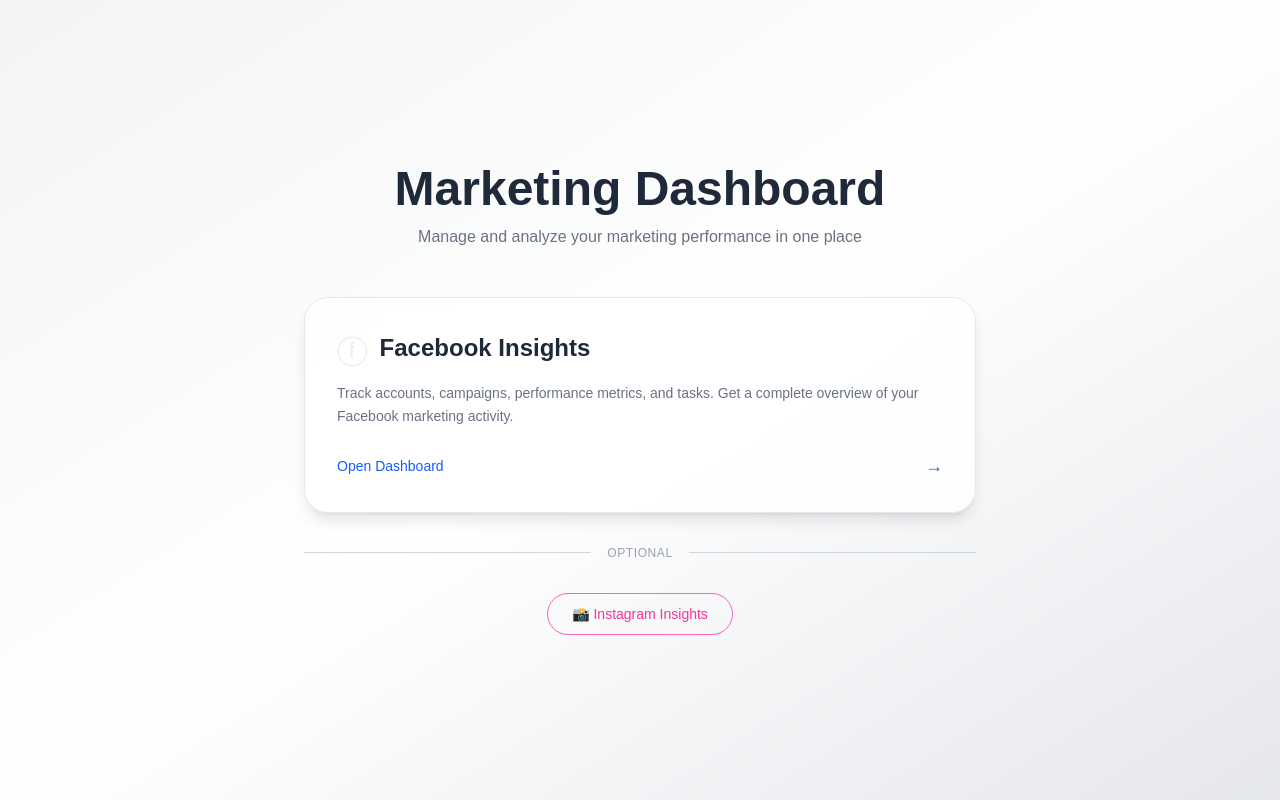
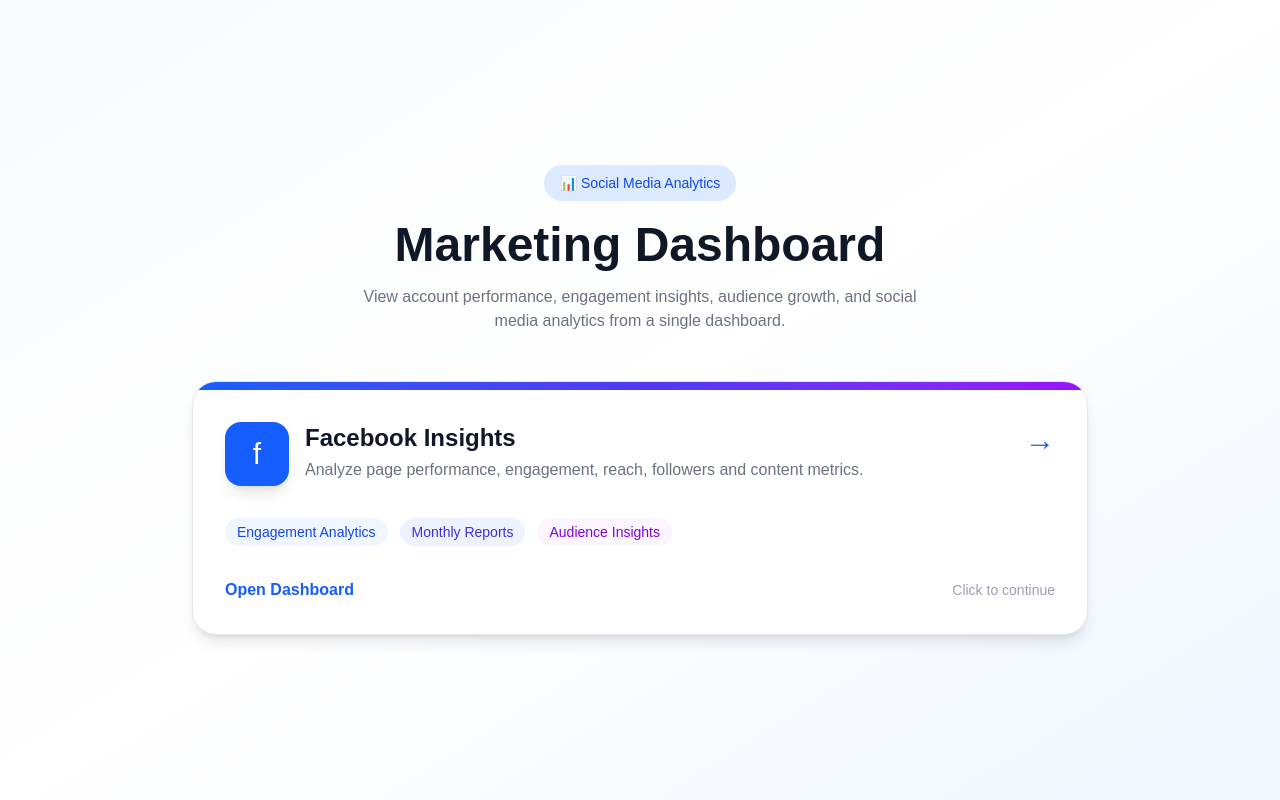
Before and after one commit to Developer-ParMarketing/social-media-dashboard, a Next.js app: page / in a window 1280 px wide. Built offline with nearby package versions, Linux system fonts and the light colour scheme.

Commit message:
some chnages

```diff
--- a/app/accounts/[id]/page.jsx
+++ b/app/accounts/[id]/page.jsx
@@ -1,7 +1,7 @@
 "use client";
 
 import { useEffect, useState, useRef } from "react";
-import { useParams, useSearchParams } from "next/navigation";
+import { useParams, useSearchParams, useRouter } from "next/navigation";
 import API from "@/services/api";
 
 /* ── helpers ── */
@@ -488,6 +488,7 @@
    MAIN PAGE
 ════════════════════════════════════════════════════ */
 export default function AccountDetails() {
+    const router = useRouter();
     const { id } = useParams();
     const searchParams = useSearchParams();
     const pageToken = searchParams.get("token");
@@ -634,6 +635,13 @@
             {/* NAV */}
             {/* NAV — replace existing nav div */}
             <div className="sticky top-0 z-40 bg-white/80 backdrop-blur border-b border-gray-200 px-6 py-3 flex items-center gap-3">
+                {/* Back Button */}
+                <button
+                    onClick={() => router.back()}
+                    className="flex items-center justify-center w-10 h-10 rounded-xl border border-gray-200 bg-white hover:bg-gray-50 hover:border-indigo-300 transition-all"
+                >
+                    ←
+                </button>
                 <div className="w-2 h-2 rounded-full bg-indigo-500 animate-pulse" />
                 <span className="text-sm font-semibold text-gray-600 tracking-wide uppercase">{page.name}</span>
 
--- a/app/page.jsx
+++ b/app/page.jsx
@@ -2,72 +2,121 @@
 
 export default function Page() {
   return (
-    <div className="min-h-screen bg-gradient-to-br from-gray-100 via-white to-gray-200 flex flex-col items-center justify-center px-4">
+    <div className="min-h-screen bg-gradient-to-br from-slate-50 via-white to-blue-50 flex items-center justify-center px-4">
 
-      {/* Heading */}
+      <div className="w-full max-w-4xl">
+
+        {/* Header */}
         <div className="text-center mb-12">
-        <h1 className="text-4xl md:text-5xl font-extrabold text-gray-800 mb-3">
+          <div className="inline-flex items-center gap-2 px-4 py-2 rounded-full bg-blue-100 text-blue-700 text-sm font-medium mb-5">
+            📊 Social Media Analytics
+          </div>
+
+          <h1 className="text-5xl font-black text-gray-900 mb-4">
             Marketing Dashboard
           </h1>
-        <p className="text-gray-500 text-sm md:text-base">
-          Manage and analyze your marketing performance in one place
+
+          <p className="text-gray-500 max-w-xl mx-auto">
+            View account performance, engagement insights, audience growth,
+            and social media analytics from a single dashboard.
           </p>
         </div>
 
-      {/* Main Card */}
-      <div className="w-full max-w-2xl">
+        {/* Dashboard Card */}
+        <Link href="/accounts">
+          <div className="group cursor-pointer">
 
-        {/* Facebook Card */}
-        <Link href="/accounts">
-          <div className="group bg-white/80 backdrop-blur-lg p-8 rounded-3xl shadow-lg hover:shadow-2xl transition-all duration-300 cursor-pointer border border-gray-200 hover:border-blue-500 hover:scale-[1.02]">
+            <div className="relative overflow-hidden rounded-3xl bg-white border border-gray-200 shadow-lg hover:shadow-2xl hover:border-blue-300 transition-all duration-300">
 
-            {/* Icon + Title */}
-            <div className="flex items-center gap-3 mb-4">
-              <div className="text-3xl">ⓕ</div>
-              <h2 className="text-2xl font-semibold text-gray-800">
+              {/* Top Gradient */}
+              <div className="h-2 bg-gradient-to-r from-blue-600 via-indigo-600 to-purple-600" />
+
+              <div className="p-8">
+
+                <div className="flex items-start justify-between">
+
+                  <div className="flex gap-4">
+
+                    <div className="w-16 h-16 rounded-2xl bg-blue-600 text-white flex items-center justify-center text-3xl shadow-lg">
+                      f
+                    </div>
+
+                    <div>
+                      <h2 className="text-2xl font-bold text-gray-900">
                         Facebook Insights
                       </h2>
+
+                      <p className="text-gray-500 mt-1">
+                        Analyze page performance, engagement,
+                        reach, followers and content metrics.
+                      </p>
                     </div>
 
-            {/* Description */}
-            <p className="text-gray-500 text-sm mb-6 leading-relaxed">
-              Track accounts, campaigns, performance metrics, and tasks.
-              Get a complete overview of your Facebook marketing activity.
-            </p>
+                  </div>
 
-            {/* CTA */}
-            <div className="flex items-center justify-between">
-              <span className="text-blue-600 font-medium text-sm group-hover:underline">
+                  <div className="text-blue-600 text-3xl group-hover:translate-x-2 transition-transform">
+                    →
+                  </div>
+
+                </div>
+
+                <div className="mt-8 flex flex-wrap gap-3">
+
+                  <span className="px-3 py-1 rounded-full bg-blue-50 text-blue-700 text-sm font-medium">
+                    Engagement Analytics
+                  </span>
+
+                  <span className="px-3 py-1 rounded-full bg-indigo-50 text-indigo-700 text-sm font-medium">
+                    Monthly Reports
+                  </span>
+
+                  <span className="px-3 py-1 rounded-full bg-purple-50 text-purple-700 text-sm font-medium">
+                    Audience Insights
+                  </span>
+
+                </div>
+
+                <div className="mt-8 flex items-center justify-between">
+
+                  <span className="font-semibold text-blue-600">
                     Open Dashboard
                   </span>
-              <span className="text-blue-600 text-lg transform group-hover:translate-x-1 transition">
-                →
+
+                  <span className="text-sm text-gray-400">
+                    Click to continue
                   </span>
+
+                </div>
+
+              </div>
+
             </div>
 
           </div>
         </Link>
 
-        {/* Divider */}
-        <div className="flex items-center my-8">
+      </div>
+
+    </div>
+  );
+}
+
+
+{/* Divider */ }
+{/* <div className="flex items-center my-8">
           <div className="flex-grow border-t border-gray-300"></div>
           <span className="mx-4 text-gray-400 text-xs uppercase tracking-wider">
             Optional
           </span>
           <div className="flex-grow border-t border-gray-300"></div>
-        </div>
+        </div> */}
 
-        {/* Instagram Button */}
-        <div className="flex justify-center">
+{/* Instagram Button */ }
+{/* <div className="flex justify-center">
           <Link href="/instagram">
             <button className="flex items-center gap-2 px-6 py-2.5 text-sm rounded-full border border-pink-400 text-pink-500
             hover:bg-pink-50 hover:shadow-md transition-all duration-300 hover:scale-105">
               📸 Instagram Insights
             </button>
           </Link>
-        </div>
-
-      </div>
-    </div>
-  );
-}
+        </div> */}
--- a/package.json
+++ b/package.json
@@ -3,7 +3,7 @@
   "version": "0.1.0",
   "private": true,
   "scripts": {
-    "dev": "next dev -p 4004",
+    "dev": "next dev ",
     "build": "next build",
     "start": "next start -p 4004",
     "lint": "eslint"
```
Lines whose indentation alone changed are shown as unchanged.
